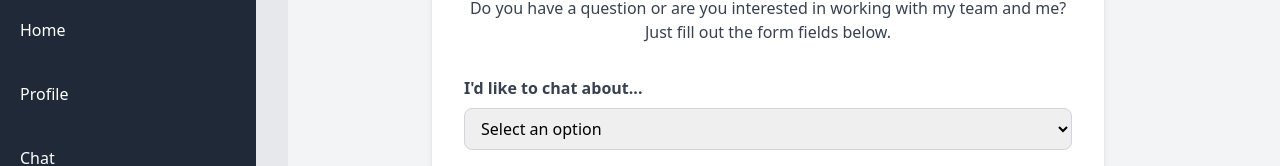
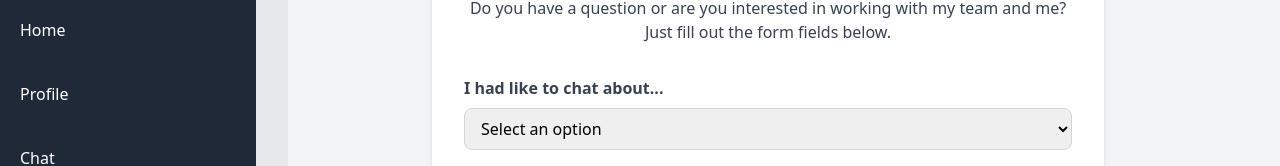
Before and after one commit to Adityagarg8384/placementportal, a Next.js app in the folder frontend/chatapp/: page /query in a window 1280 px wide. Shown: the part 190-356 px from the top of the page. Built offline with nearby package versions, Linux system fonts and the light colour scheme; no server answers.

Commit message:
Adding files

```diff
--- a/frontend/chatapp/src/pages/query.js
+++ b/frontend/chatapp/src/pages/query.js
@@ -118,7 +118,7 @@ const Query = () => {
         <form onSubmit={handleSubmit} className="space-y-6">
           <div className="mb-4">
             <label htmlFor="reason" className="block text-gray-700 font-semibold mb-2">
-              I'd like to chat about...
+              I had like to chat about...
             </label>
             {role === "student" ? (
               <select
```
